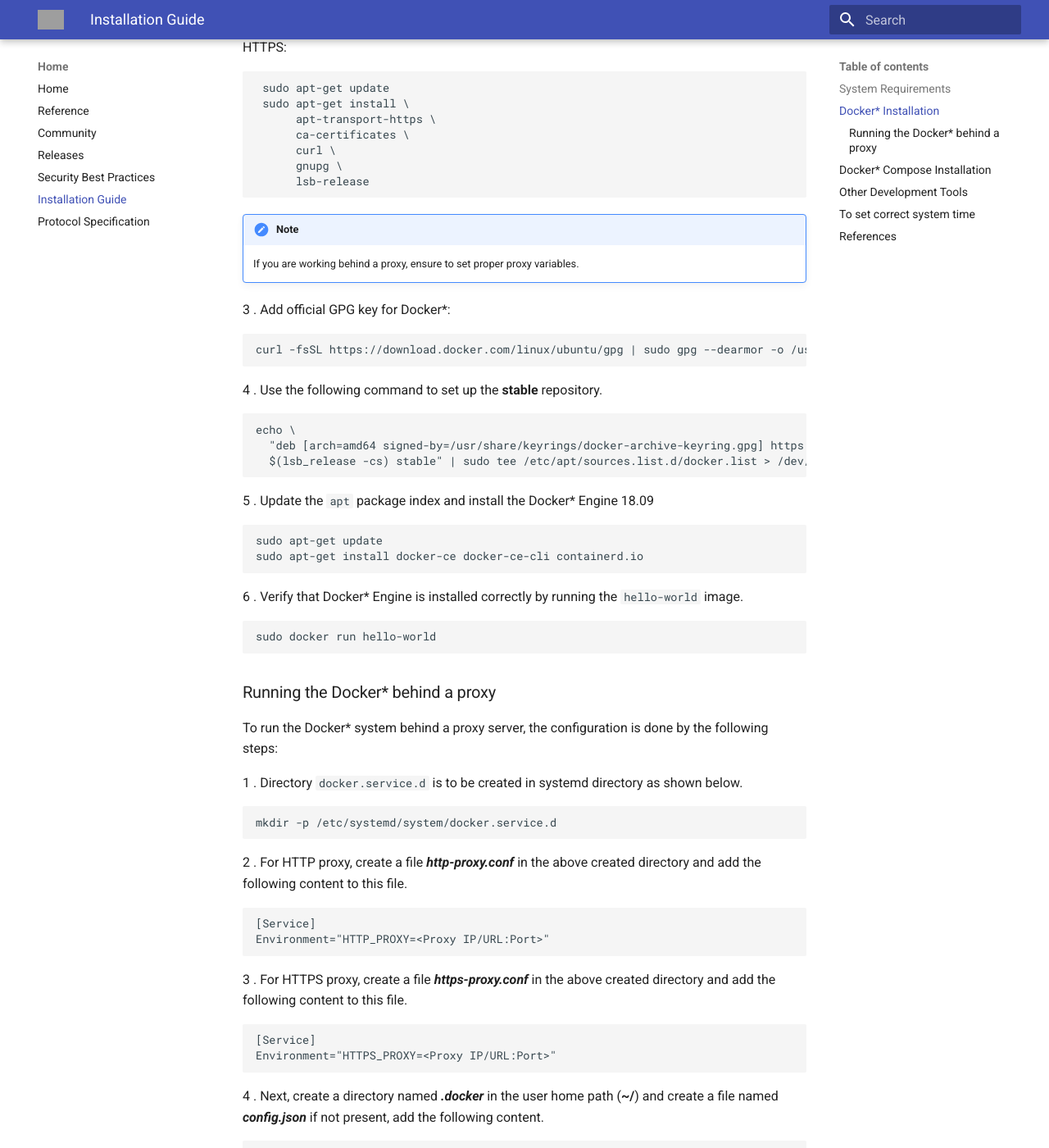
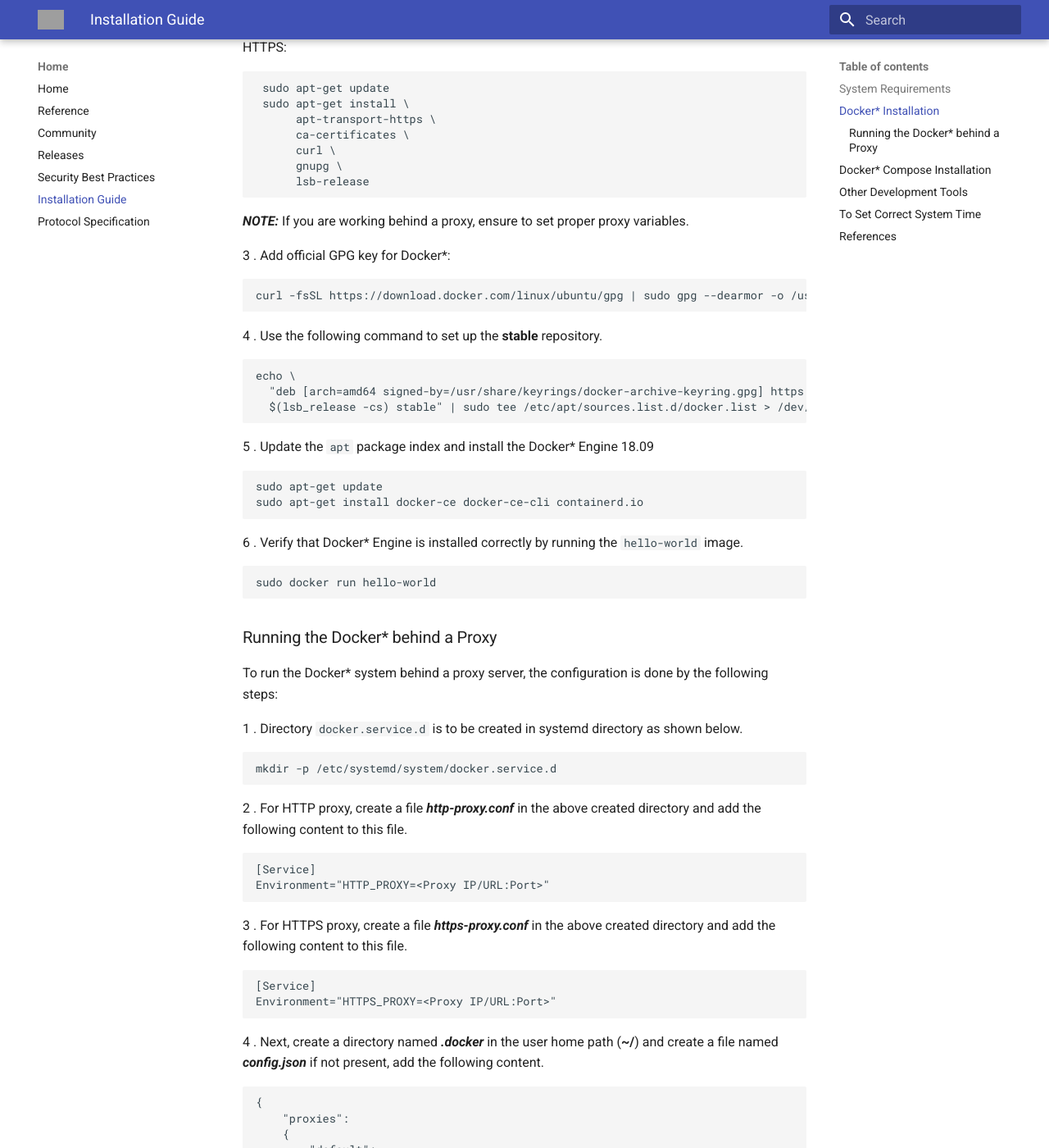
Before and after one commit to fido-device-onboard/docs-fidoiot, an MkDocs documentation site: the page built from docs/installation.md, in a window 1280 px wide and 1400 px high, scrolled down 899 px. Shown: the whole window at 82% size. Built offline with MkDocs 1.6.1 and Material for MkDocs 9.7.7, drawn with Linux system fonts in a browser that asks for light colours; some of the changed text lies outside the part shown; grey boxes are pictures that could not be loaded.

````diff
--- a/docs/installation.md
+++ b/docs/installation.md
@@ -29,8 +29,7 @@ sudo apt-get remove docker docker-engine docker.io containerd runc
       lsb-release
 ```
 
-!!! NOTE
-    If you are working behind a proxy, ensure to set proper proxy variables.
+***NOTE:*** If you are working behind a proxy, ensure to set proper proxy variables.
 
 3 . Add official GPG key for Docker*:
 ```
@@ -52,7 +51,7 @@ sudo apt-get install docker-ce docker-ce-cli containerd.io
 sudo docker run hello-world
 ```
 
-### Running the Docker* behind a proxy
+### Running the Docker* behind a Proxy
 
 To run the Docker* system behind a proxy server, the configuration is done by the following steps:
 
@@ -133,7 +132,7 @@ sudo apt install maven
 sudo apt install haveged
 ```
 
-## To set correct system time
+## To Set Correct System Time
 ```
 sudo date -s "$(wget -qSO- --max-redirect=0 google.com 2>&1 | grep Date: | cut -d' ' -f5-8)Z"
 ```
````
